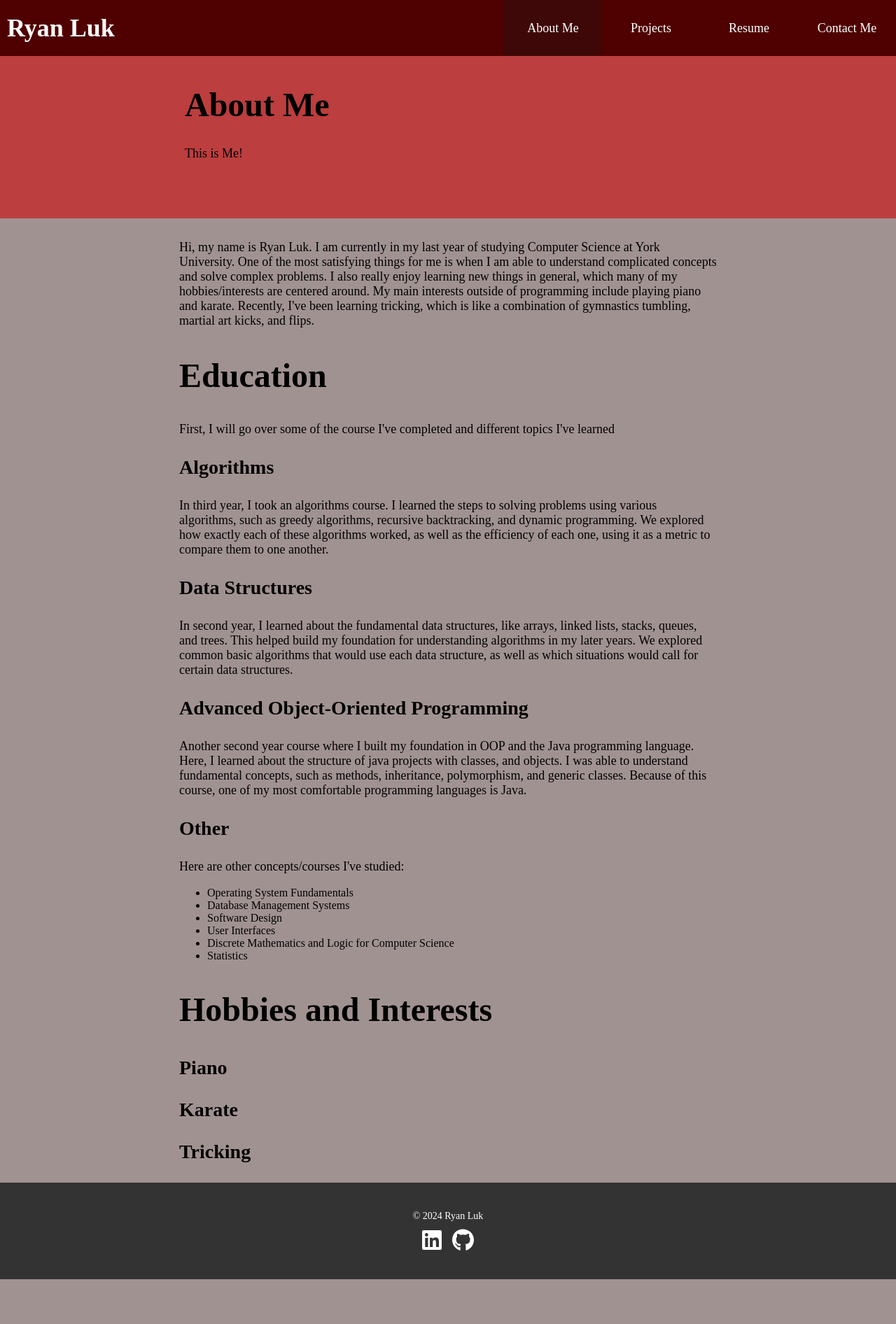
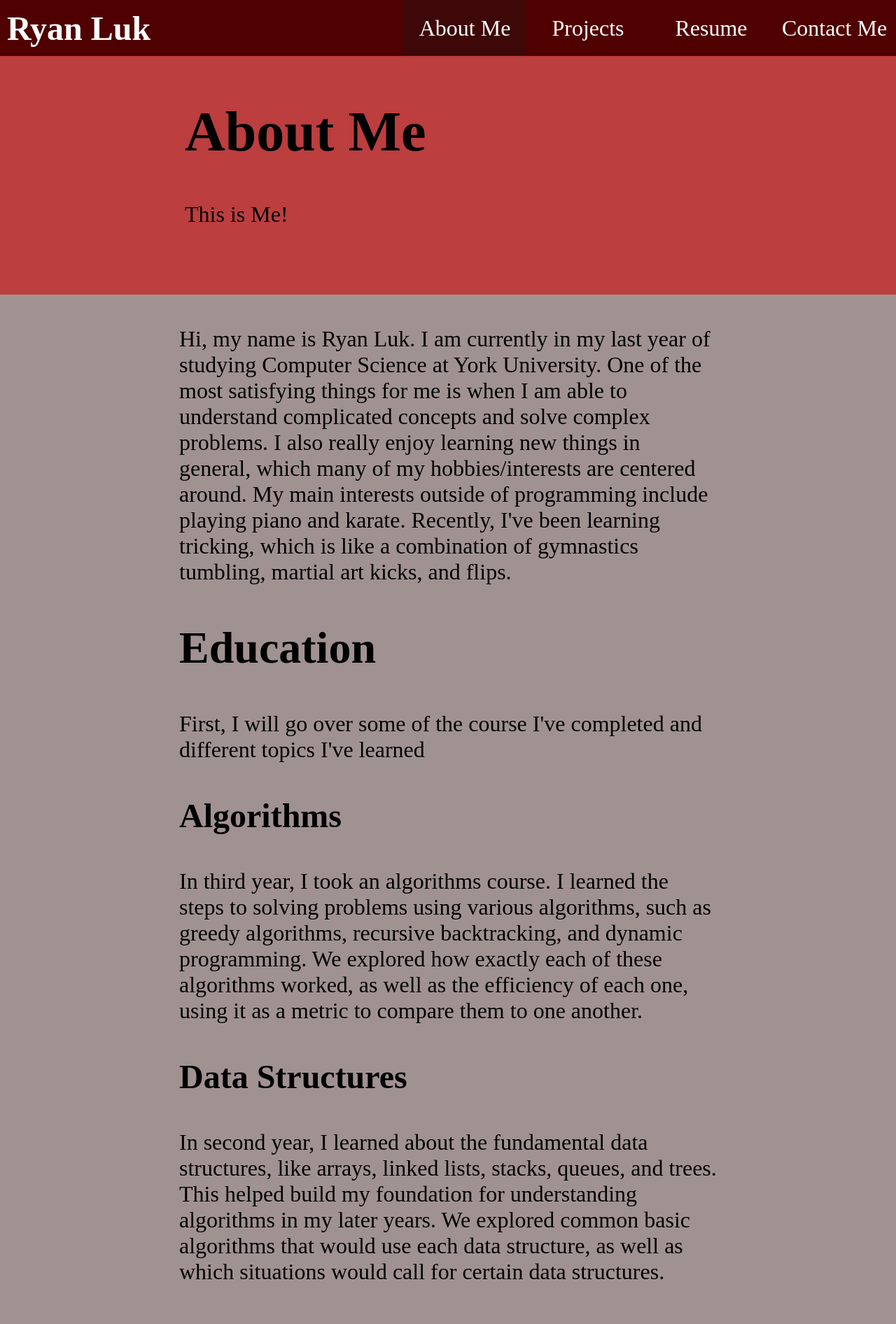
Before and after one commit to luk-ryan/luk-ryan.github.io, a React (Vite) app: page /about in a window 1280 px wide. Shown: the top 1892 px of the page at 70% size. Before the commit the page ends 1828 px from the top, so only its background shows below. Built offline with nearby package versions, Linux system fonts and the light colour scheme.

Commit message:
made text in css bigger, will push to alternate branch though

```diff
--- a/src/index.css
+++ b/src/index.css
@@ -1,3 +1,10 @@
+:root {
+  --font-size-base: 18px;        /* Base font size */
+  --font-size-large: 36px;       /* Larger font sizes */
+  --font-size-xl: 48px;          /* Extra-large font sizes */
+  --font-size-xxl: 64px;         /* Very large font sizes */
+}
+
 body {
   margin: 0;
   background-color: rgb(161, 146, 146);
@@ -27,7 +34,7 @@ body {
 .navbar .logo a {
   margin: 0;
   margin-left: 10px;
-  font-size: 36px;
+  font-size: 3rem;
   color: white;
   text-decoration: none;
   font-weight: bold;
@@ -43,7 +50,7 @@ body {
 .nav-links li {
   display: block;
   height: 100%;
-  width: 140px;
+  width: 11rem;
 }
 
 .nav-links a {
@@ -52,7 +59,7 @@ body {
   justify-content: center;
   color: white;
   text-decoration: none;
-  font-size: 18px;
+  font-size: 2rem;
   width: 100%;
   height: 100%;
 }
@@ -70,7 +77,7 @@ body {
 .footer {
   background-color: #333;
   color: white;
-  padding: 40px 0;
+  padding: 3% 0;
   text-align: center;
   position: relative;
   bottom: 0;
@@ -85,7 +92,7 @@ body {
 
 .footer p {
   margin: 0;
-  font-size: 14px;
+  font-size: 1rem;
 }
 
 .social-links {
@@ -104,11 +111,12 @@ body {
 .social-links a {
   color: white;
   text-decoration: none;
-  font-size: 16px;
+  font-size: 1rem;
 }
 
 .social-links a:hover {
   text-decoration: underline;
+  color: #ccc;
 }
 
 /* Home Page */
@@ -122,12 +130,12 @@ body {
 }
 
 .home-introduction h1 {
-  font-size: 64px;
+  font-size: 6rem;
   font-weight: bold;
 }
 
 .home-introduction p {
-  font-size: 18px;
+  font-size: 2rem;
   color: black;
   margin-left: 200px;
   margin-right: 200px;
@@ -145,17 +153,19 @@ body {
 
 .home-projects h1 {
   margin: 0;
+  font-size: 3rem;
 }
 
 .home-projects p {
   margin: 50px;
+  font-size: 2em;
 }
 
 .home-projects .button-link {
   display: inline-block; /* Makes the link behave like a block element but only as wide as its content */
   padding: 10px 20px; /* Adds space inside the button */
   margin: 5px; /* Adds space outside the button */
-  font-size: 16px; /* Sets the font size */
+  font-size: 1.5rem; /* Sets the font size */
   font-weight: bold; /* Makes the text bold */
   text-align: center; /* Centers text inside the button */
   text-decoration: none; /* Removes the underline from the link */
@@ -177,15 +187,15 @@ body {
 /* About Me Page*/
 
 .about-me h2 {
-  font-size: 48px;
+  font-size: 4rem;
 }
 
 .about-me h3 {
-  font-size: 28px;
+  font-size: 3rem;
 }
 
 .about-me p {
-  font-size: 18px;
+  font-size: 2rem;
 }
 
 /* Contact Page*/
@@ -272,13 +282,13 @@ body {
 }
 
 .introduction h1 {
-  font-size: 48px;
+  font-size: 5rem;
   margin-left: 200px;
   font-weight: bold;
 }
 
 .introduction p {
-  font-size: 18px;
+  font-size: 2rem;
   color: black;
   margin-left: 200px;
 }
```
